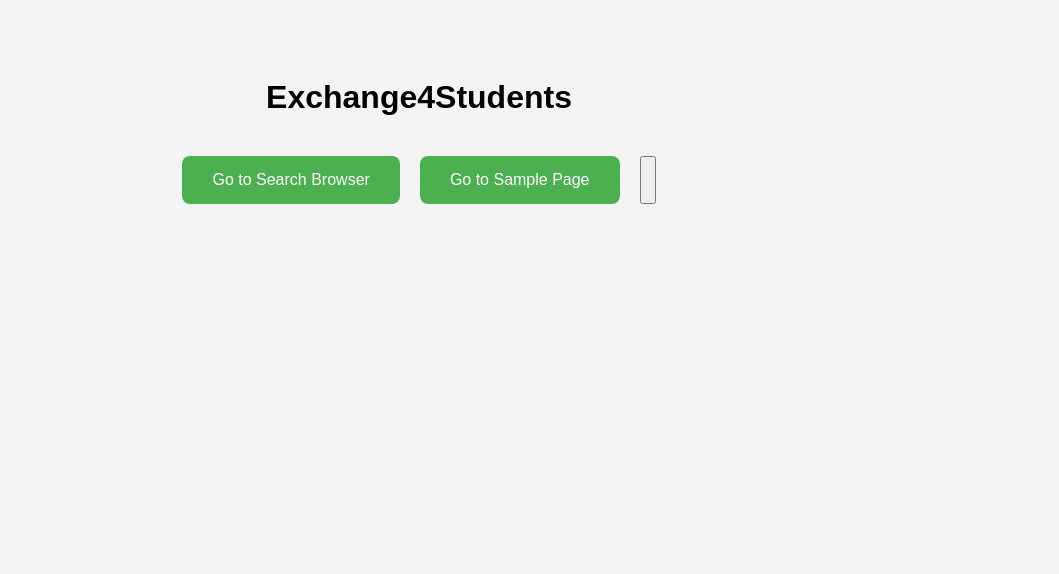
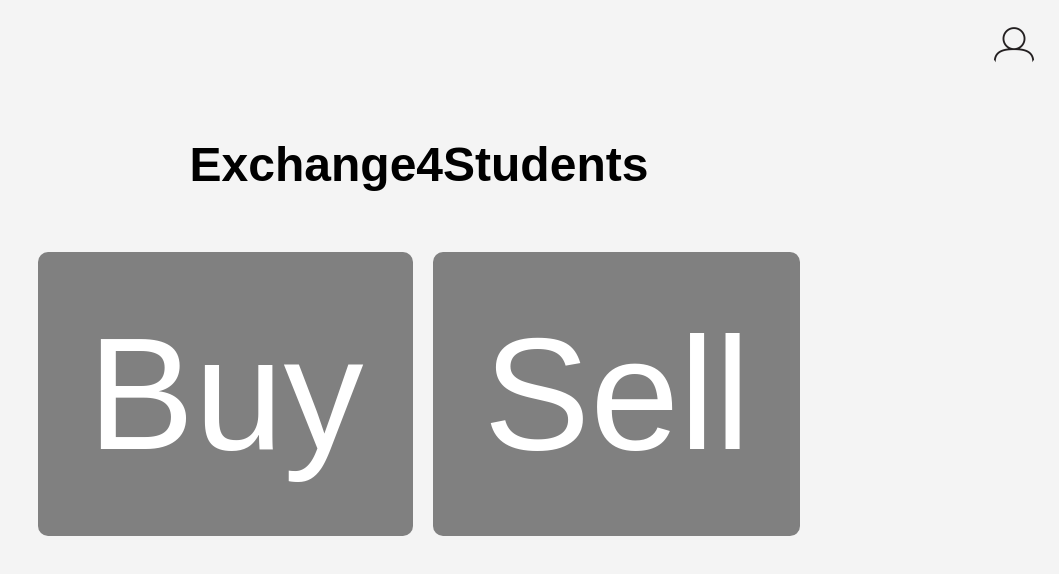
Before and after one commit to Jgalligan1/Exchange4Students, a website: page MainDashboard.html in a window 1280 px wide. Shown: the whole page, without its empty margins (221-1280 px from the left). Drawn offline with Linux system fonts and the light colour scheme.

Commit message:
Added dashboard functionality and styling

```diff
--- a/MainDashboard.css
+++ b/MainDashboard.css
@@ -1,27 +1,81 @@
 body {
   font-family: Arial, sans-serif;
+  margin: 0;
+  background-color: #f4f4f4;
+
+  display: flex;
+  justify-content: center;
+  align-items: center;
+  height: 80vh;
+  flex-direction: column;
+  position: relative;
   text-align: center;
-  padding: 50px;
-  background-color: #f4f4f4;
 }
+
 h1 {
   margin-bottom: 40px;
 }
-.button-container {
+
+#dash-title {
+  font-size: 3rem;
+}
+
+.main-button-container {
   display: flex;
   justify-content: center;
   gap: 20px;
+  margin-top: 20px;
 }
+
 .dashboard-button {
-  padding: 15px 30px;
-  font-size: 16px;
+  padding: 50px 50px;
+  font-size: 10rem;
   cursor: pointer;
   border: none;
-  background-color: #4CAF50;
+  background-color: gray;
   color: white;
+  border-radius: 10px;
+  transition: background-color 0.3s ease;
+  font-weight: 100;
+}
+
+.dashboard-button:hover {
+  background-color: #9D1535;
+}
+
+.profile-container {
+  position: absolute;
+  right: 20px;
+  top: 20px;
+}
+
+.profile-image {
+  width: 50px;
+  height: 50px;
+  border-radius: 50%;
+  cursor: pointer;
+}
+
+.dropdown-menu {
+  display: none;
+  position: absolute;
+  top: 60px;
+  right: 0;
+  background-color: white;
+  border: 1px solid #ccc;
   border-radius: 8px;
-  transition: background-color 0.3s ease;
+  box-shadow: 0 4px 8px rgba(0, 0, 0, 0.1);
+  padding: 10px 0;
+  min-width: 140px;
+  z-index: 100;
 }
-.dashboard-button:hover {
-  background-color: #45a049;
+
+.dropdown-menu p {
+  margin: 0;
+  padding: 10px 16px;
+  cursor: pointer;
 }
+
+.dropdown-menu p:hover {
+  background-color: #f1f1f1;
+}
--- a/MainDashboard.html
+++ b/MainDashboard.html
@@ -9,13 +9,20 @@
 </head>
 <body>
 
-  <h1>Exchange4Students</h1>
+  <h1 id="dash-title">Exchange4Students</h1>
 
-  <div class="button-container">
-    <button class="dashboard-button" onclick="location.href='searchbrowser.html'">Go to Search Browser</button>
-    <button class="dashboard-button" onclick="location.href='Z_samplepage.html'">Go to Sample Page</button>
-    <button class="profile-button"></button>
+  <div class="main-button-container">
+    <button class="dashboard-button" onclick="location.href='searchbrowser.html'">Buy</button>
+    <button class="dashboard-button" onclick="location.href='Z_samplepage.html'">Sell</button>
+  </div>
+  <div class="profile-container">
+    <img src="./pictures/profile-icon.png" alt="Profile" class="profile-image" onclick="toggleDropdown()">
+    <div class="dropdown-menu" id="dropdownMenu">
+      <p>My Account</p>
+      <p>Sign Out</p>
+    </div>
   </div>
 
+  <script src="MainDashboard.js"></script>
 </body>
 </html>
--- /dev/null
+++ b/MainDashboard.js
@@ -0,0 +1,12 @@
+function toggleDropdown() {
+  const menu = document.getElementById("dropdownMenu");
+  menu.style.display = menu.style.display === "block" ? "none" : "block";
+}
+
+window.addEventListener("click", function (e) {
+  const menu = document.getElementById("dropdownMenu");
+  const profileImage = document.querySelector(".profile-image");
+  if (!profileImage.contains(e.target) && !menu.contains(e.target)) {
+    menu.style.display = "none";
+  }
+});
```
Also changed, not shown: pictures/profile-icon.png (added), 1 other file.
